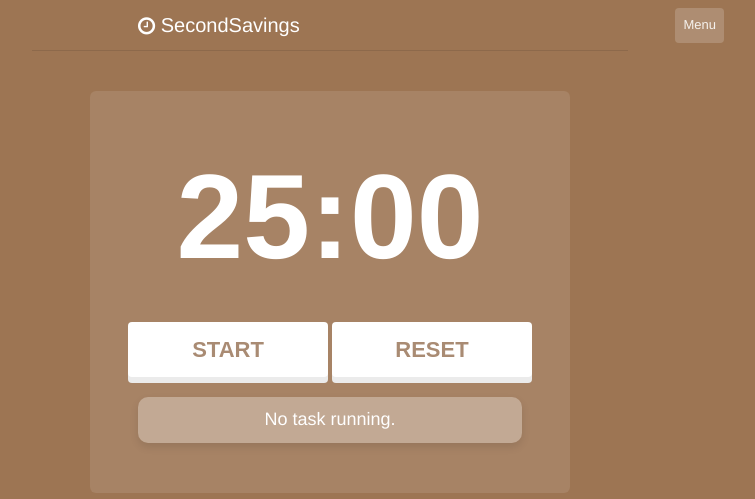
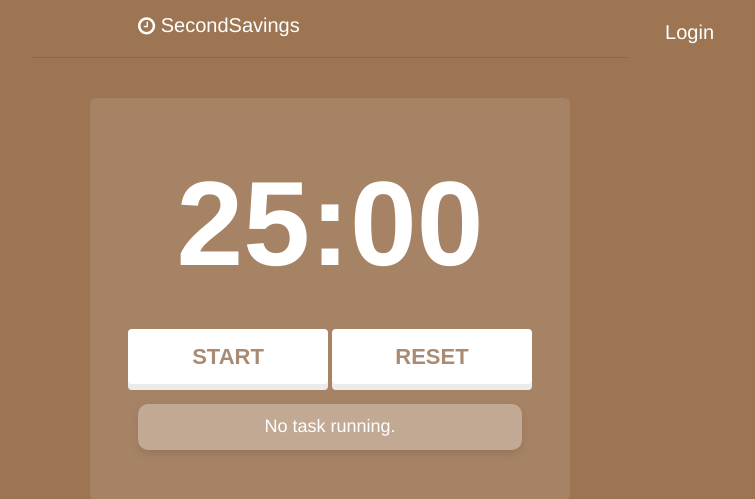
Before and after one commit to PeiPeiC/SecondSavings, a Django app: page /main/ in a window 1280 px wide. Shown: the top 499 px of the page, without its empty margins (310-1065 px from the left). Run offline with Django 4.2, Linux system fonts and the light colour scheme; some libraries are stand-ins or nearby versions.

Commit message:
change menu to login

```diff
--- a/templates/TimeTracker/main.html
+++ b/templates/TimeTracker/main.html
@@ -298,33 +298,21 @@
             </a>
         </div>
         <div class="account dropdown">
+            {% if user.is_authenticated %}
                 <button class="btn btn-default dropdown-toggle button4" type="button" id="dropdownMenuButton"
                         data-toggle="dropdown"
                         aria-haspopup="true" aria-expanded="false">
                     Menu
                 </button>
                 <ul class="dropdown-menu" aria-labelledby="dropdownMenuButton">
-                <li>
-                    <a class="dropdown-item" href="/profile">
-                        <i class="fa fa-user-circle" aria-hidden="true"></i>Profile
-                    </a>
-                </li> <!-- 新增的 Profile 链接 -->
-                <li>
-                    <a class="dropdown-item" href="/report">
-                        <i class="fa fa-bar-chart-o" aria-hidden="true"></i>Report
-                    </a></li>
-                <li>
-                    <a class="dropdown-item" href="/setting">
-                        <i class="fa fa-cog" aria-hidden="true"></i>Setting
-                    </a>
-                </li>
-                <li>
-                    <a class="dropdown-item" href="/login">
-                        <i class="fa fa-user" aria-hidden="true"></i>Login
-                    </a>
-                </li>
-
+                    <li><a class="dropdown-item" href="/profile">Profile</a></li> <!-- 新增的 Profile 链接 -->
+                    <li><a class="dropdown-item" href="/report">Report</a></li>
+                    <li><a class="dropdown-item" href="/setting">Setting</a></li>
+                    <li><a class="dropdown-item" href="{% url 'account_logout' %}">Logout</a></li>
                 </ul>
+            {% else %}
+                <a class="dropdown-item" href="{% url 'account_login' %}">Login</a>
+            {% endif %}
         </div>
         <div style="clear: both;"></div>
     </div>
@@ -366,7 +354,8 @@
             <div class="col-lg-6 input-area">
                 <div class="input-group">
                     <input type="text" id="task" class="form-control" placeholder="Input your task...">
-                    <input type="number" id="taskDuration" class="form-control" placeholder="Duration in minutes..." min="1">
+                    <input type="number" id="taskDuration" class="form-control" placeholder="Duration in minutes..."
+                           min="1">
                     {#                    <input type="time" id="taskTime" class="form-control">#}
                     <div class="input-group-btn">
                         <button class="btn btn-default" type="button" onclick="addTask()">Submit</button>
```
Lines whose indentation alone changed are shown as unchanged.
